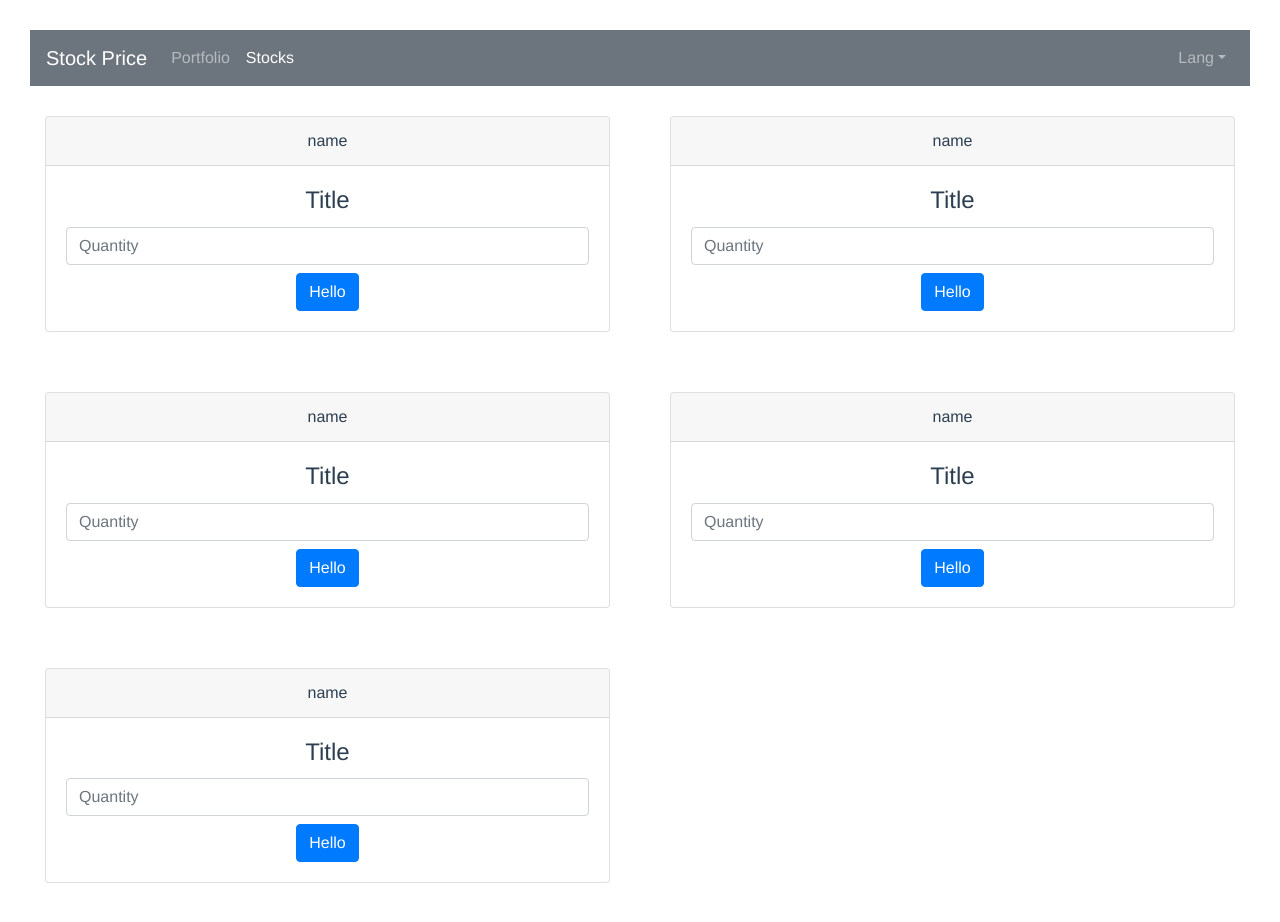
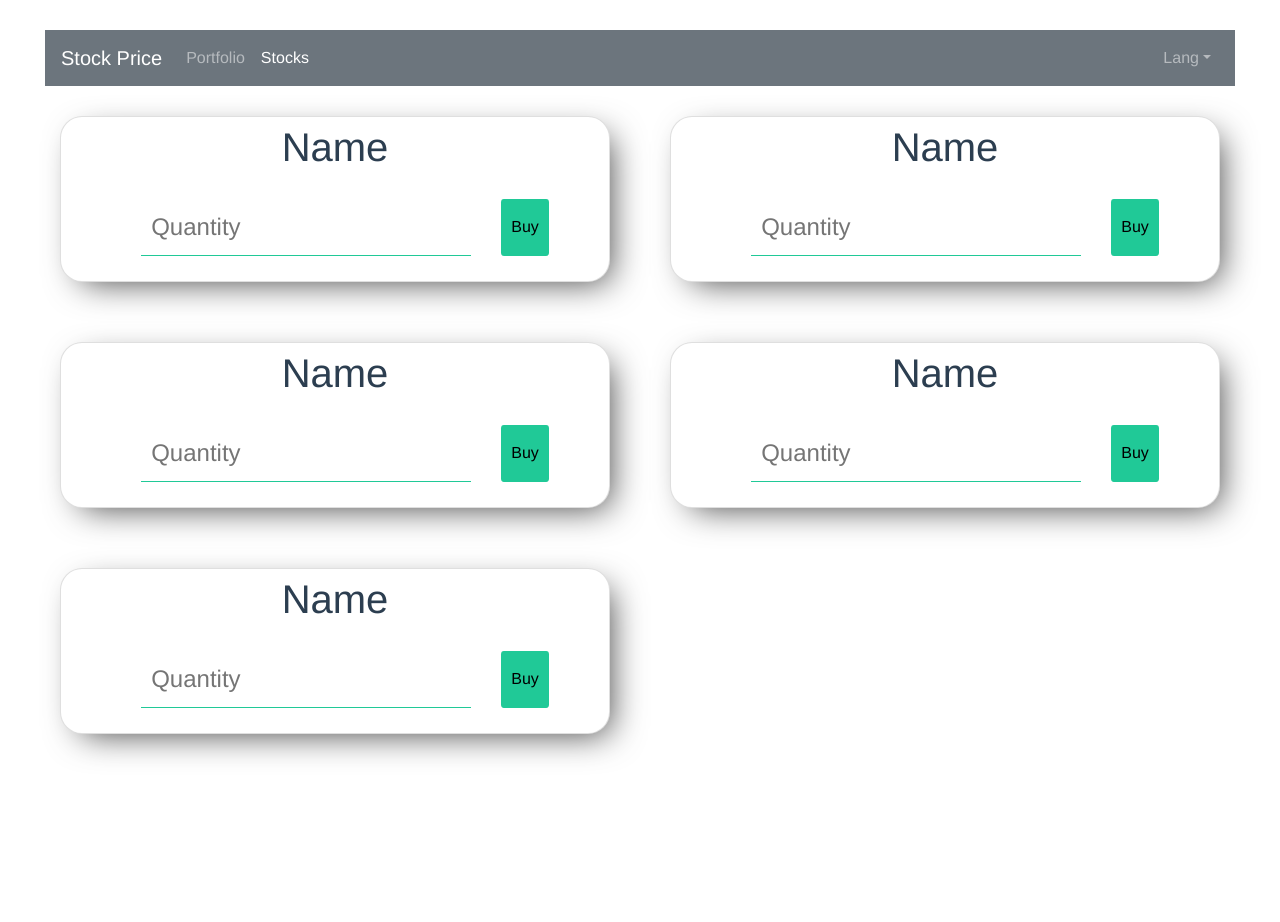
Before and after one commit to ahmad4hat/vue-learning, a Vue app: page /stocks in a window 1280 px wide. Shown: the top 922 px of the page. After the commit the page ends 800 px from the top, so only its background shows below. Built offline with nearby package versions, Linux system fonts and the light colour scheme.

Commit message:
indivisual stock styling done

```diff
--- a/src/App.vue
+++ b/src/App.vue
@@ -16,12 +16,13 @@ export default {
 </script>
 
 <style>
-#app {
+body {
   font-family: Avenir, Helvetica, Arial, sans-serif;
   -webkit-font-smoothing: antialiased;
   -moz-osx-font-smoothing: grayscale;
   text-align: center;
   color: #2c3e50;
   padding: 30px;
+  box-sizing: border-box;
 }
 </style>
--- a/src/components/stocks/Stock.vue
+++ b/src/components/stocks/Stock.vue
@@ -1,8 +1,60 @@
 <template>
   <b-col sm="12" md="6" style="padding:30px">
-    <b-card header="name" header-tag="header" title="Title">
-      <b-input type="number" placeholder="Quantity" class="mb-2 d-inline"></b-input>
-      <b-button href="#" variant="primary">Hello</b-button>
-    </b-card>
+    <div class="card">
+      <h1 class="header-text">Name</h1>
+      <form action method="post" class="form">
+        <input type="number" class="price-input" placeholder="Quantity" />
+        <div class="empty-box"></div>
+        <button type="submit" class="submit-button">Buy</button>
+      </form>
+    </div>
   </b-col>
 </template>
+<style lang="scss" scoped>
+.card {
+  overflow: hidden;
+  width: 100%;
+  justify-content: center;
+  align-items: center;
+
+  display: flex;
+  flex-direction: column;
+  border-radius: 22px 22px 22px 22px;
+
+  padding: 1%;
+
+  box-shadow: 10px 10px 34px -10px rgba(0, 0, 0, 0.75);
+}
+.header-text {
+  // color: var(--teal);
+}
+.form {
+  padding: 20px;
+  display: flex;
+  justify-content: center;
+  flex-wrap: wrap;
+  .price-input {
+    font: inherit;
+    border: none;
+    border-bottom: 1px solid var(--teal);
+    font-size: 150%;
+
+    margin: 0 20px;
+    display: block;
+    outline: none;
+    padding: 10px;
+  }
+  .submit-button {
+    border: none;
+    background: var(--teal);
+    border-radius: 6%;
+    padding: 10px;
+    display: block;
+  }
+  .empty-box {
+    display: inline;
+    height: 10px;
+    width: 10px;
+  }
+}
+</style>
```
